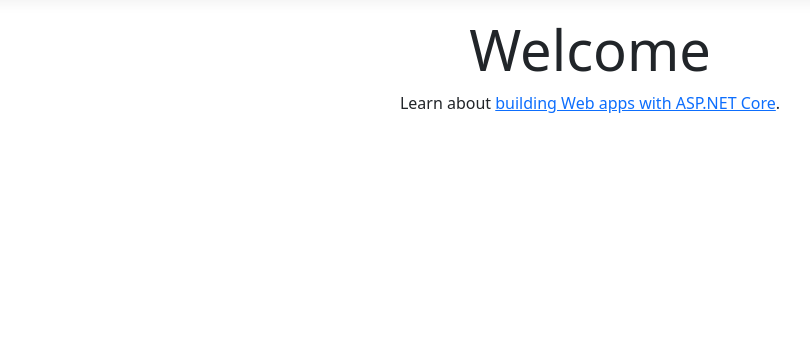
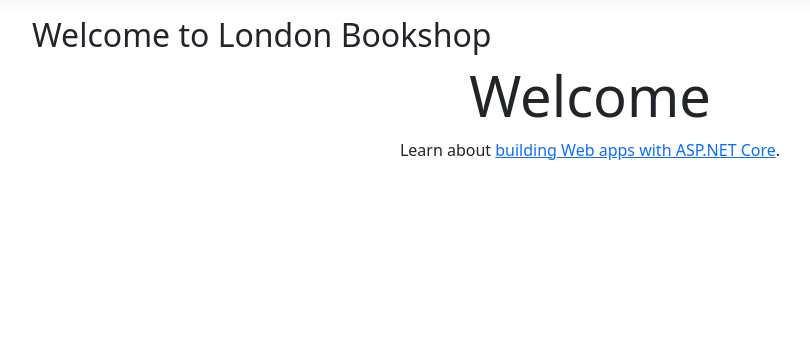
Before and after one commit to p-rajabi/test-repository, an ASP.NET Core app: page / in a window 1280 px wide. Shown: the part 57-420 px from the top of the page, without its empty margins (50-860 px from the left). Run offline with ASP.NET Core 8, Linux system fonts and the light colour scheme; style sheets or scripts are compiled from the project's sources.

Commit message:
Added a title on HomePage

```diff
--- a/LondonBookshop/LondonBookshop/Views/Home/Index.cshtml
+++ b/LondonBookshop/LondonBookshop/Views/Home/Index.cshtml
@@ -1,7 +1,7 @@
 @{
     ViewData["Title"] = "Home Page";
 }
-
+<h2>Welcome to London Bookshop</h2>
 <div class="text-center">
     <h1 class="display-4">Welcome</h1>
     <p>Learn about <a href="https://learn.microsoft.com/aspnet/core">building Web apps with ASP.NET Core</a>.</p>
```
